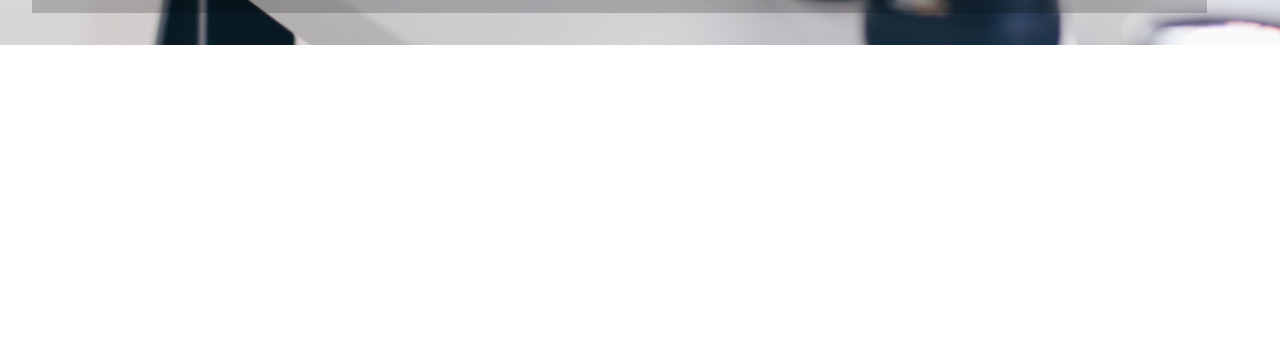
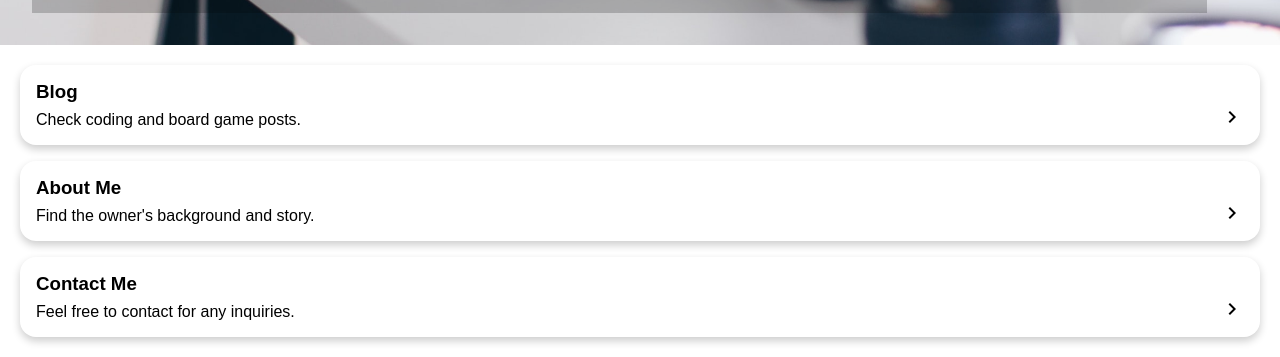
Before and after one commit to jezsung/portfolio, a website: page src/index.html in a window 1280 px wide. Shown: the part 523-880 px from the top of the page. Before the commit the page ends 800 px from the top, so only its background shows below. Drawn offline with Linux system fonts and the light colour scheme.

Commit message:
add navigation list to home page

```diff
--- a/src/index.html
+++ b/src/index.html
@@ -40,6 +40,30 @@
         </div>
         <img src="images/hero-banner.jpg" alt="Hero Banner" />
       </div>
+
+      <section class="nav-list container">
+        <a href="pages/blog.html" class="nav-item card">
+          <div>
+            <h3>Blog</h3>
+            <p>Check coding and board game posts.</p>
+          </div>
+          <span class="material-icons">navigate_next</span>
+        </a>
+        <a href="pages/about-me.html" class="nav-item card">
+          <div>
+            <h3>About Me</h3>
+            <p>Find the owner's background and story.</p>
+          </div>
+          <span class="material-icons">navigate_next</span>
+        </a>
+        <a href="pages/contact-me.html" class="nav-item card">
+          <div>
+            <h3>Contact Me</h3>
+            <p>Feel free to contact for any inquiries.</p>
+          </div>
+          <span class="material-icons">navigate_next</span>
+        </a>
+      </section>
     </main>
   </body>
 </html>
--- a/src/style.css
+++ b/src/style.css
@@ -5,10 +5,6 @@
   font-family: sans-serif;
   list-style-type: none;
   text-decoration: none;
-}
-
-a:hover {
-  border-bottom: solid 1px black;
 }
 
 .container {
@@ -30,6 +26,10 @@ header nav ul {
 
 header a {
   color: black;
+}
+
+header a:hover {
+  border-bottom: solid 1px black;
 }
 
 .hero-banner {
@@ -59,3 +59,33 @@ header a {
 .hero-banner .subtitle {
   font-size: 18px;
 }
+
+.card {
+  box-shadow: 0 4px 8px 0 rgba(0, 0, 0, 0.2);
+  margin: 4px;
+  padding: 16px;
+  border-radius: 16px;
+}
+
+.card:hover {
+  box-shadow: 0 8px 16px 0 rgba(0, 0, 0, 0.2);
+}
+
+.nav-list {
+  display: flex;
+  flex-direction: column;
+  row-gap: 8px;
+  justify-content: space-evenly;
+  padding: 16px;
+}
+
+.nav-list h3 {
+  margin-bottom: 8px;
+}
+
+.nav-item {
+  display: flex;
+  justify-content: space-between;
+  align-items: flex-end;
+  color: black;
+}
```
